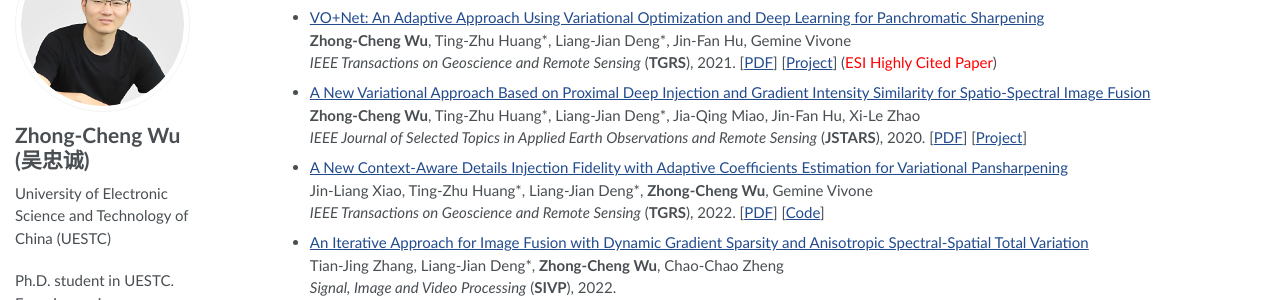
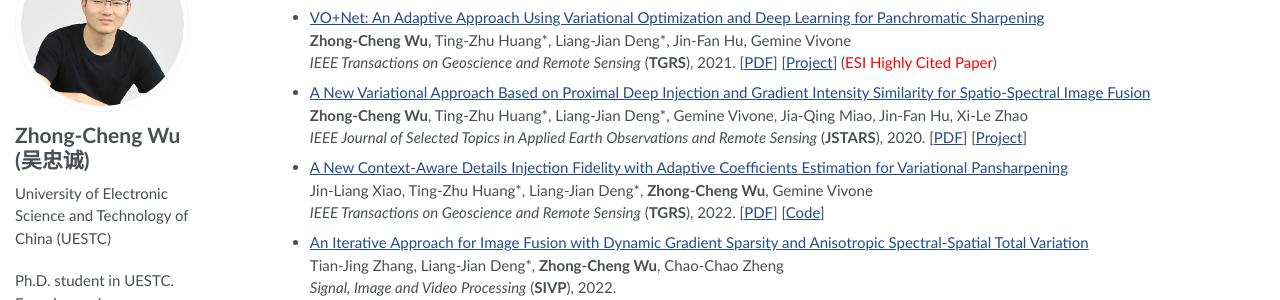
Before and after one commit to zhongchengwu/zhongchengwu.github.io, a Jekyll site: the page built from _pages/about.md, in a window 1280 px wide and 900 px high, scrolled down 653 px. Shown: the part 154-454 px from the top of the window. Built offline with Jekyll 4.4.1, drawn with Linux system fonts in a browser that asks for light colours.

Commit message:
Update about.md

```diff
--- a/_pages/about.md
+++ b/_pages/about.md
@@ -61,7 +61,7 @@ E-mail: <wuzhch97@163.com> &emsp; [Google Scholar](https://scholar.google.com/ci
 
 
 - [A New Variational Approach Based on Proximal Deep Injection and Gradient Intensity Similarity for Spatio-Spectral Image Fusion](https://ieeexplore.ieee.org/abstract/document/9220783) <br>
-  <b>Zhong-Cheng Wu</b>, Ting-Zhu Huang\*, Liang-Jian Deng\*, Jia-Qing Miao, Jin-Fan Hu, Xi-Le Zhao <br>
+  <b>Zhong-Cheng Wu</b>, Ting-Zhu Huang\*, Liang-Jian Deng\*, Gemine Vivone, Jia-Qing Miao, Jin-Fan Hu, Xi-Le Zhao <br>
   *IEEE Journal of Selected Topics in Applied Earth Observations and Remote Sensing* (<b>JSTARS</b>), 2020. [[PDF](https://liangjiandeng.github.io/papers/2020/dmpif_2020jstars.pdf)] [[Project](https://liangjiandeng.github.io/Projects_Res/DMPIF_2020jstars.html)]
 
 
```
